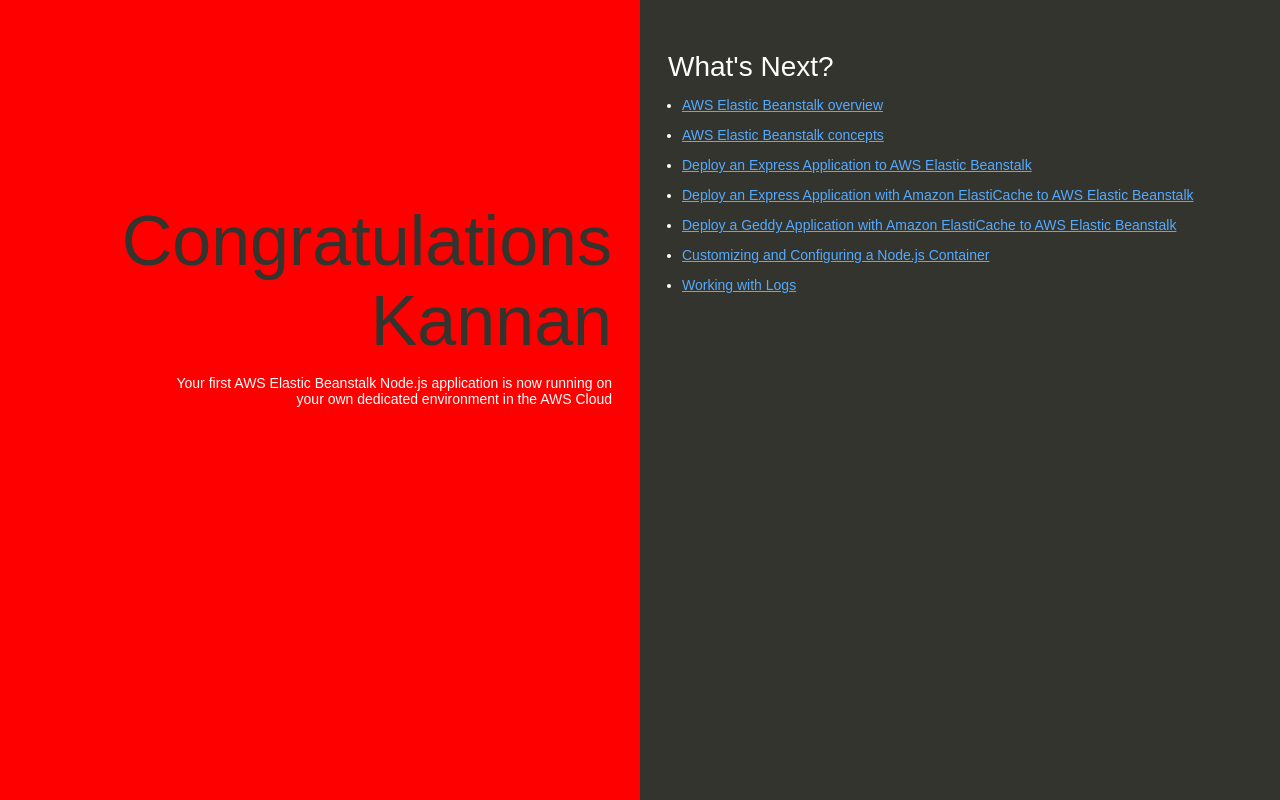
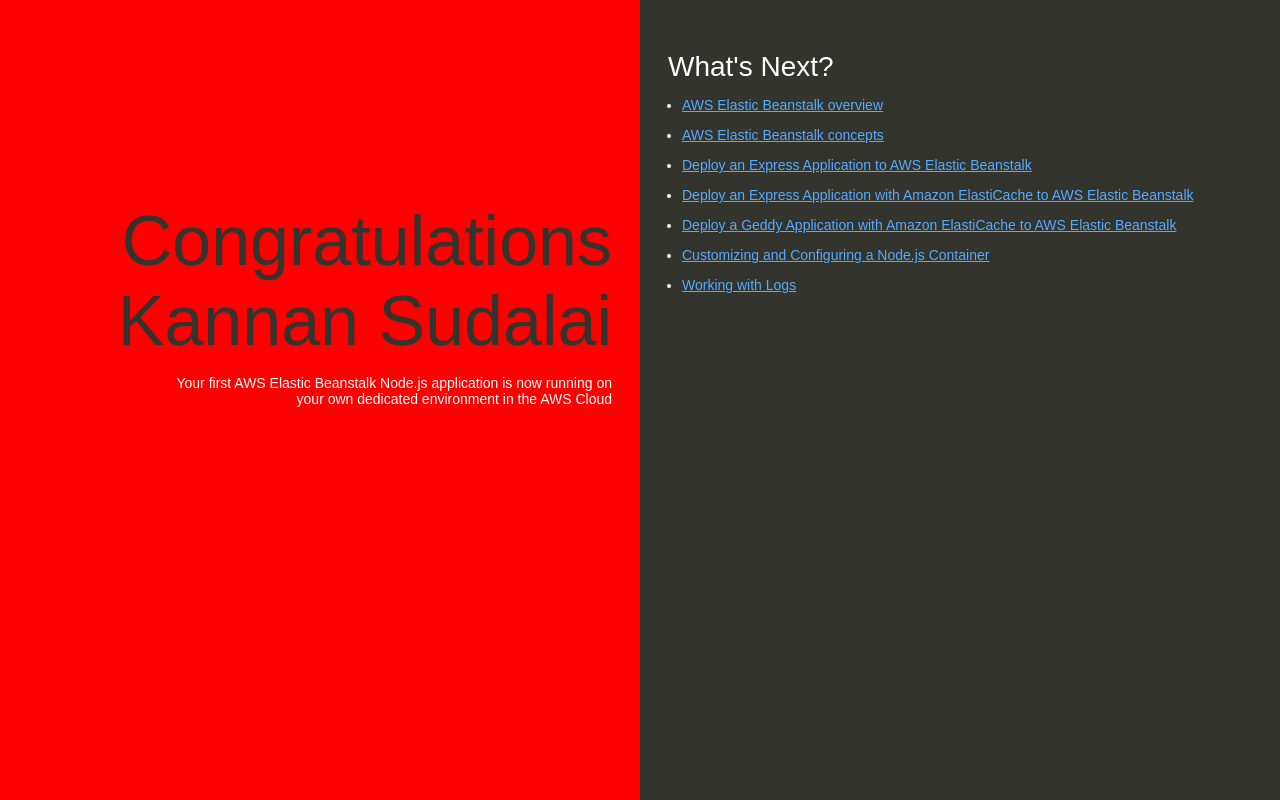
Before and after one commit to ksheregit/nodejs-v2-blue, a website: page index.html in a window 1280 px wide. Drawn offline with Linux system fonts and the light colour scheme.

Commit message:
Update index.html
adding my last name

```diff
--- a/index.html
+++ b/index.html
@@ -74,7 +74,7 @@
   </head>
   <body>
     <div class="textColumn">
-      <h1>Congratulations Kannan</h1>
+      <h1>Congratulations Kannan Sudalai</h1>
       <p>Your first AWS Elastic Beanstalk Node.js application is now running on your own dedicated environment in the AWS Cloud</p>
     </div>
     <div class="linksColumn">
```
